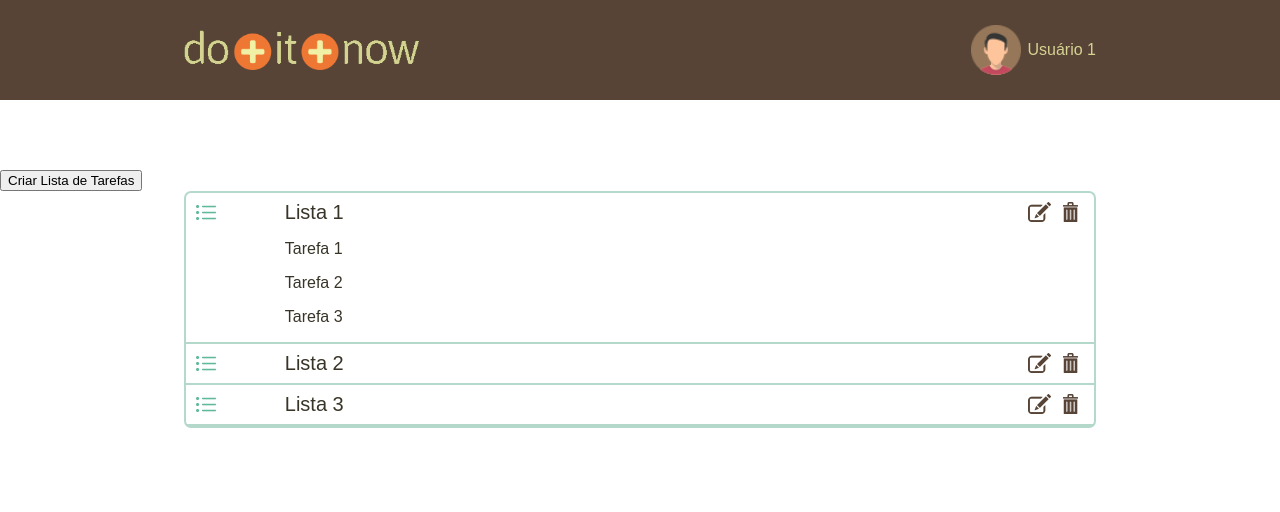
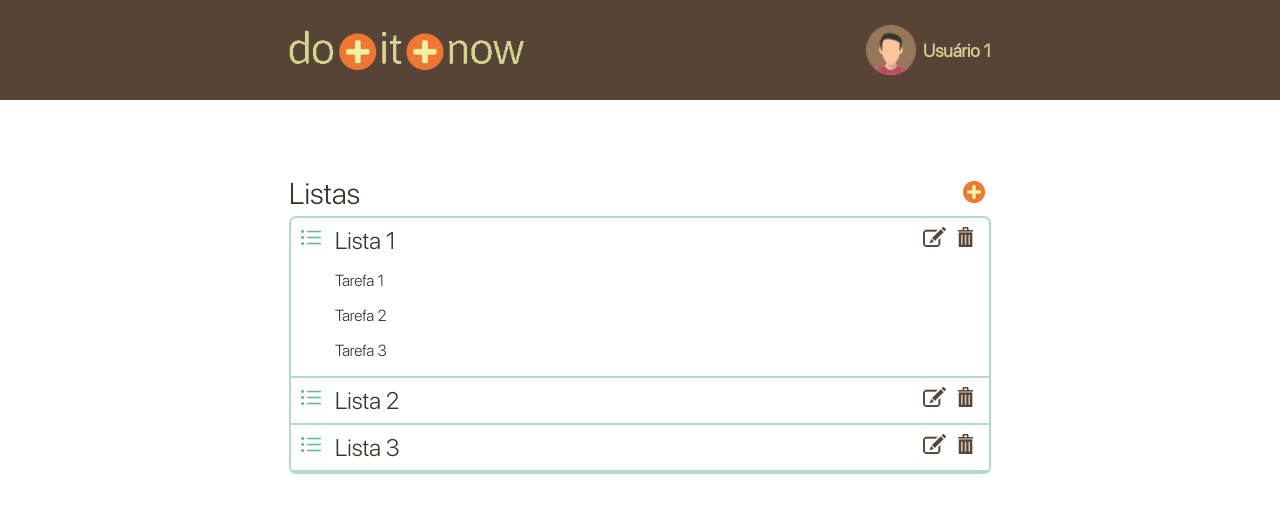
Before and after one commit to rgdotta/react-todoapp, a React (Create React App) app: page / in a window 1280 px wide. Shown: the top 512 px of the page. Built offline with nearby package versions, Linux system fonts and the light colour scheme.

Commit message:
list style

```diff
--- a/public/css/styles.css
+++ b/public/css/styles.css
@@ -1,6 +1,6 @@
 @font-face {
   font-family: "SF-Pro-Display";
-  src: url("./fonts/SF-Pro-Display-Medium.otf") format("otf");
+  src: url("./fonts/SF-Pro-Display-Light.otf") format("opentype");
 }
 
 body {
@@ -22,6 +22,10 @@ ul {
   background-color: #ffffff;
   border: none;
   cursor: pointer;
+}
+
+.containerMaxWidth {
+  max-width: 750px !important;
 }
 
 /* header */
@@ -48,31 +52,14 @@ ul {
 .userText {
   color: #d5d392;
   margin-left: 7px;
+  font-size: 18px;
+  font-weight: bolder;
 }
 
 .userImg {
+  margin: auto;
   width: 50px;
   height: 50px;
-}
-
-@media only screen and (min-width: 768px) {
-  .headerBackground,
-  .headerContainer {
-    height: 100px;
-  }
-
-  .flex,
-  .logo {
-    margin: auto 0;
-  }
-
-  .user {
-    margin: auto 0 auto auto;
-  }
-
-  .headerContainer {
-    flex-direction: row;
-  }
 }
 
 /* List */
@@ -92,7 +79,8 @@ ul {
   border-bottom: 2px solid #b4d9cb;
 }
 
-.todoContainer {
+.todoContainer,
+.listMainTitleContainer {
   flex-direction: row;
 }
 
@@ -114,5 +102,91 @@ ul {
 
 .listTitle p {
   margin: 8px 0;
-  font-size: 20px;
+  font-size: 24px;
 }
+
+.mainTitle h1 {
+  font-weight: normal;
+  font-size: 30px;
+  color: #383428;
+  margin: 5px 0;
+}
+
+.createBtn {
+  display: flex;
+  justify-content: end;
+}
+
+.createBtn,
+.mainTitle {
+  width: 50%;
+}
+
+.defaultInput {
+  height: 30px;
+  width: 80%;
+  border: 1px solid #ef7734;
+  padding-right: 50px;
+  padding-left: 10px;
+  margin: 10px;
+  border-radius: 7px;
+}
+
+.submitBtn {
+  margin-left: -53px;
+  height: 31px;
+  margin-top: 12px !important;
+}
+
+.renameInput {
+  margin-top: 50px !important;
+}
+
+.renameBtn {
+  margin-top: 52px !important ;
+  background-color: #ffffff !important;
+  color: #ef7734 !important;
+  margin-left: -76px !important;
+}
+
+/* Media Query */
+@media only screen and (min-width: 768px) {
+  .headerBackground,
+  .headerContainer {
+    height: 100px;
+  }
+
+  .flex,
+  .logo {
+    margin: auto 0;
+  }
+
+  .user {
+    margin: auto 0 auto auto;
+  }
+
+  .headerContainer {
+    flex-direction: row;
+  }
+
+  .todoMain {
+    width: 85%;
+  }
+
+  .listIcon {
+    width: 5%;
+  }
+
+  .btnRow {
+    width: 10%;
+  }
+
+  .renameBtn {
+    margin-top: 12px !important;
+    margin-left: -82px !important;
+  }
+
+  .renameInput {
+    margin-top: 10px !important;
+  }
+}
--- a/src/App.js
+++ b/src/App.js
@@ -1,24 +1,11 @@
-import React, { useState } from "react";
-import AddTodo from "./components/AddTodo";
+import React from "react";
 import TodoList from "./components/TodoList";
 import Header from "./components/Header";
-import "./styles.css";
 
 export default function TodoApp() {
-  const [createList, setCreateList] = useState(false);
   return (
     <div className="todo-app">
       <Header />
-      {createList ? (
-        <div>
-          <AddTodo />
-          <button onClick={() => setCreateList(false)}>Esconder</button>
-        </div>
-      ) : (
-        <button onClick={() => setCreateList(true)}>
-          Criar Lista de Tarefas
-        </button>
-      )}
       <TodoList />
     </div>
   );
--- a/src/components/Header.js
+++ b/src/components/Header.js
@@ -6,7 +6,7 @@ import userAvatar from "../images/avatar.png";
 function Header() {
   return (
     <div className="headerBackground">
-      <Container maxWidth="md">
+      <Container className="containerMaxWidth">
         <div className="flex headerContainer">
           <div className="flex">
             <img className="logo" src={logo} alt="logo" />
--- a/src/components/Todo.js
+++ b/src/components/Todo.js
@@ -1,9 +1,11 @@
 import React, { useState } from "react";
 import { connect } from "react-redux";
 import Task from "./Task";
+import { Button } from "@material-ui/core";
 import listIcon from "../images/icone_lista.png";
 import editIcon from "../images/icone_editar.png";
 import deleteIcon from "../images/icone_deletar_lista.png";
+import createIcon from "../images/botao_adicionar.png";
 
 const Todo = ({ todo, removeTodo, renameTodo, addTask, removeTask }) => {
   const [isEditable, setEditable] = useState(false);
@@ -39,9 +41,10 @@ const Todo = ({ todo, removeTodo, renameTodo, addTask, removeTask }) => {
     setNewName(name);
   }
 
-  function submitNewName() {
+  function submitNewName(e) {
     renameTodo(todo.id, newName);
     setRename(!rename);
+    e.preventDefault();
   }
 
   function deleteTask(id) {
@@ -58,8 +61,10 @@ const Todo = ({ todo, removeTodo, renameTodo, addTask, removeTask }) => {
           <div className="listTitle">
             {isEditable ? (
               <div>
+                <form className="flex">
                   {rename ? (
                     <input
+                      className="defaultInput renameInput"
                       type="text"
                       placeholder={todo.name}
                       onChange={handleNameChange}
@@ -67,7 +72,13 @@ const Todo = ({ todo, removeTodo, renameTodo, addTask, removeTask }) => {
                   ) : (
                     <p>{todo.name}</p>
                   )}
-                <button onClick={submitNewName}>Renomear</button>
+                  <Button
+                    className="submitBtn renameBtn"
+                    onClick={(e) => submitNewName(e)}
+                  >
+                    Editar
+                  </Button>
+                </form>
               </div>
             ) : (
               <p>{todo.name}</p>
@@ -75,14 +86,20 @@ const Todo = ({ todo, removeTodo, renameTodo, addTask, removeTask }) => {
           </div>
           {isEditable && (
             <div>
-              <form>
+              <form className="flex">
                 <input
+                  className="defaultInput"
                   type="text"
                   value={newTask.name}
                   onChange={handleAddTask}
+                  placeholder="Adicionar Tarefa"
                 />
-                <button type="submit" onClick={(e) => submitNewTask(e)}>
-                  Adicionar Tarefa
+                <button
+                  className="submitBtn noStyleBtn"
+                  type="submit"
+                  onClick={(e) => submitNewTask(e)}
+                >
+                  <img src={createIcon} alt="Add tarefa" />
                 </button>
               </form>
             </div>
--- a/src/components/TodoList.js
+++ b/src/components/TodoList.js
@@ -1,12 +1,34 @@
-import React from "react";
+import React, { useState } from "react";
 import { connect } from "react-redux";
 import Todo from "./Todo";
+import AddTodo from "./AddTodo";
 import { removeTodo, renameTodo, addTask, removeTask } from "../redux/actions";
 import { Container } from "@material-ui/core";
+import createIcon from "../images/botao_adicionar.png";
 
 const TodoList = ({ todos, removeTodo, renameTodo, addTask, removeTask }) => {
+  const [createList, setCreateList] = useState(false);
+
   return (
-    <Container maxWidth="md">
+    <Container className="containerMaxWidth">
+      {createList && (
+        <div>
+          <AddTodo />
+          <button onClick={() => setCreateList(false)}>Esconder</button>
+        </div>
+      )}
+      <div className="flex listMainTitleContainer">
+        <div className="mainTitle">
+          <h1>Listas</h1>
+        </div>
+        {!createList && (
+          <div className="createBtn">
+            <button className="noStyleBtn" onClick={() => setCreateList(true)}>
+              <img src={createIcon} alt="new list" />
+            </button>
+          </div>
+        )}
+      </div>
       <div className="listContainer">
         <ul className="todo-list">
           {todos && todos.length
--- a/src/styles.css
+++ /dev/null
@@ -1,36 +0,0 @@
-.todo-app {
-  font-family: sans-serif;
-}
-
-/** add todo **/
-.add-todo {
-  margin-left: 0.5rem;
-}
-
-/** todo list **/
-.todo-list {
-  margin-top: 1rem;
-  text-align: left;
-  list-style: none;
-}
-
-/** todo item **/
-.todo-item {
-  font-family: monospace;
-  cursor: pointer;
-  line-height: 1.5;
-}
-.todo-item__text--completed {
-  text-decoration: line-through;
-  color: lightgray;
-}
-
-/** visibility filters **/
-.filter {
-  padding: 0.3rem 0;
-  margin: 0 0.3rem;
-  cursor: pointer;
-}
-.filter--active {
-  border-bottom: 1px solid black;
-}
```
Also changed, not shown: public/css/fonts/SF-Pro-Display-Light.otf (added). Lines whose indentation alone changed are shown as unchanged.
